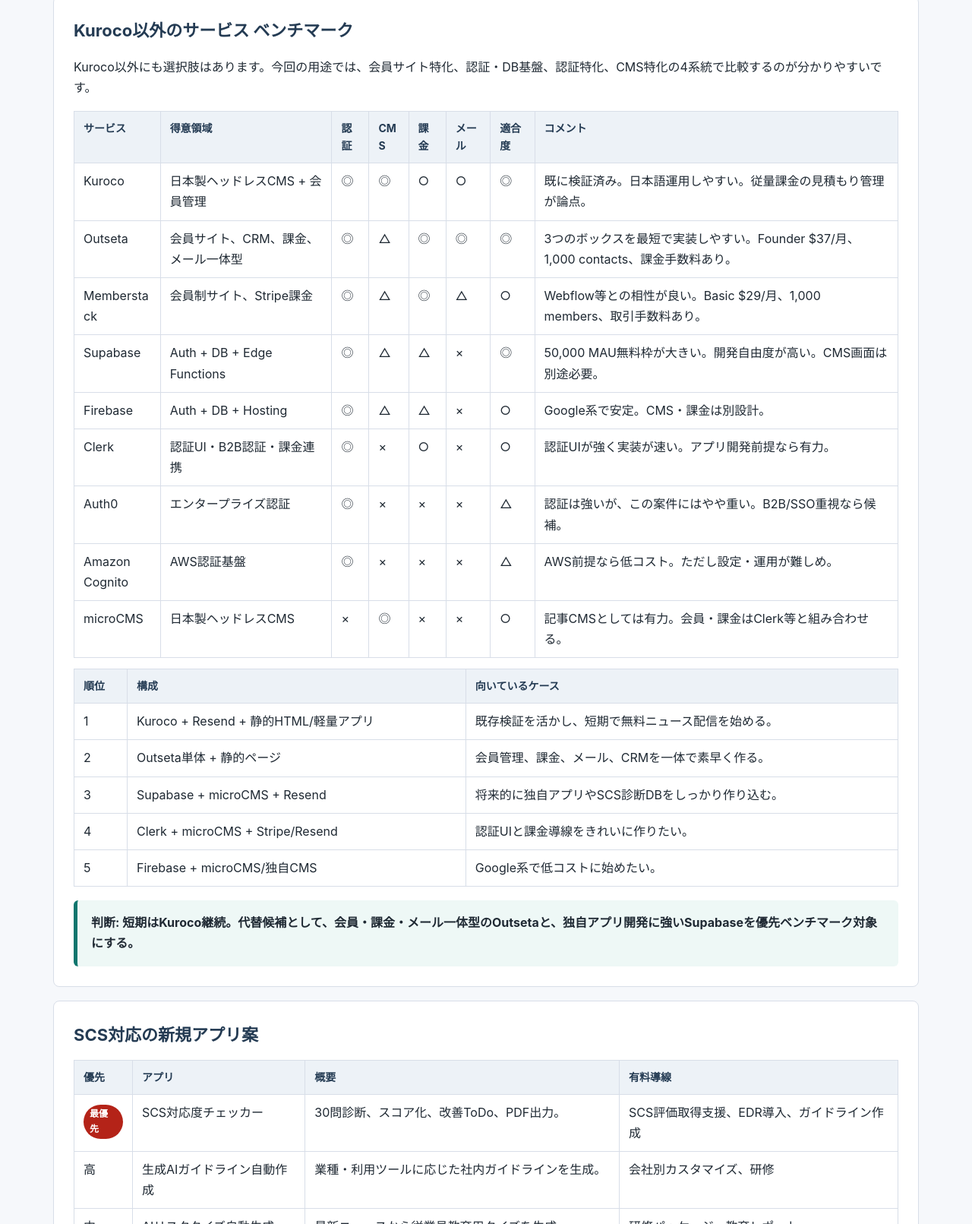
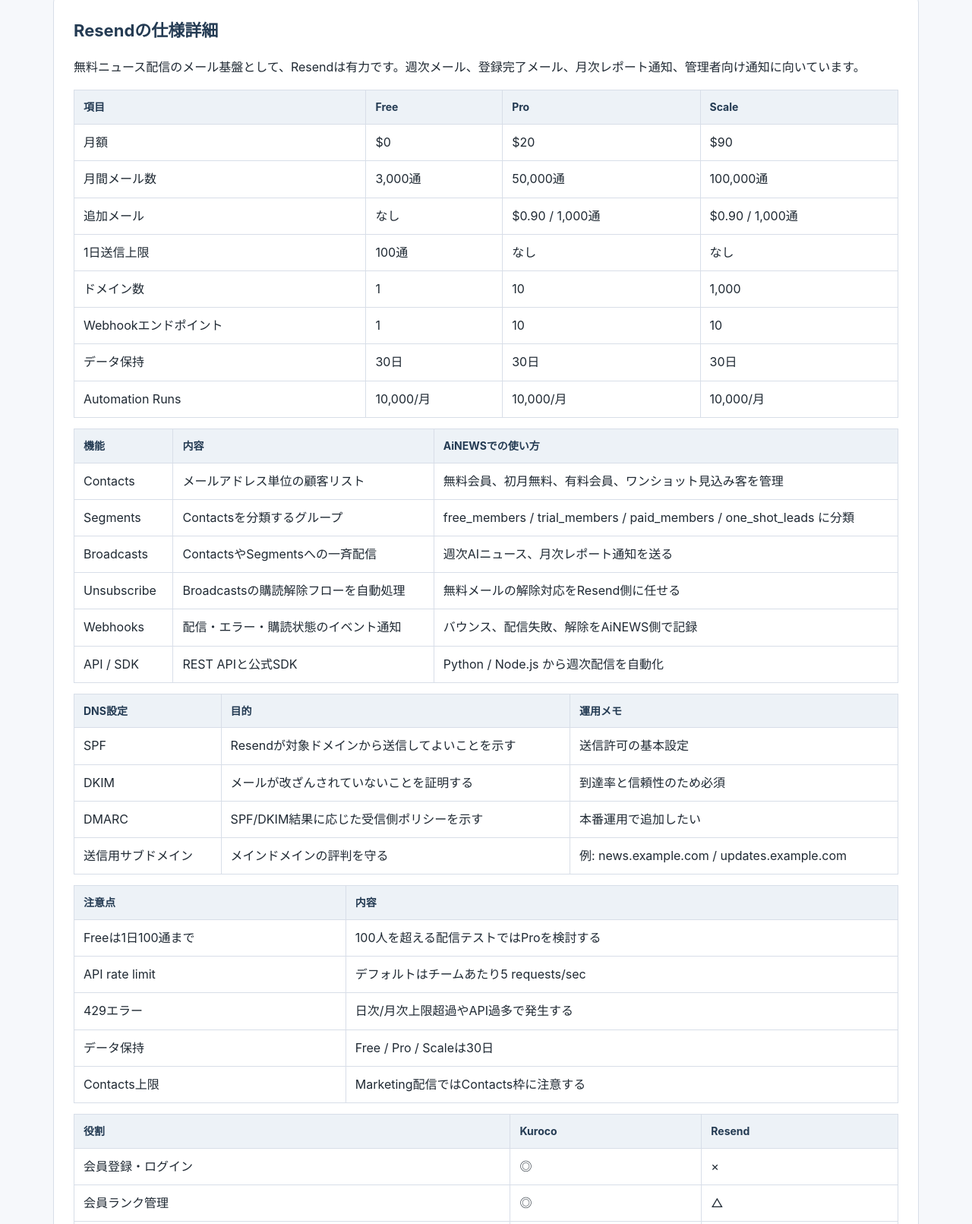
Before and after one commit to TAKAHASHIMITSUGU329/AINEWS-, a plain HTML site: page public/homework/2026-06-05-takahashi-homework.html in a window 1280 px wide. Shown: the part 1792-3403 px from the top of the page at 76% size. Drawn offline with Linux system fonts and the light colour scheme.

Commit message:
Add Resend specifications to homework HTML

```diff
--- a/public/homework/2026-06-05-takahashi-homework.html
+++ b/public/homework/2026-06-05-takahashi-homework.html
@@ -376,6 +376,84 @@
     </section>
 
     <section class="section">
+      <h2>Resendの仕様詳細</h2>
+      <p>無料ニュース配信のメール基盤として、Resendは有力です。週次メール、登録完了メール、月次レポート通知、管理者向け通知に向いています。</p>
+
+      <table>
+        <thead>
+          <tr><th>項目</th><th>Free</th><th>Pro</th><th>Scale</th></tr>
+        </thead>
+        <tbody>
+          <tr><td>月額</td><td>$0</td><td>$20</td><td>$90</td></tr>
+          <tr><td>月間メール数</td><td>3,000通</td><td>50,000通</td><td>100,000通</td></tr>
+          <tr><td>追加メール</td><td>なし</td><td>$0.90 / 1,000通</td><td>$0.90 / 1,000通</td></tr>
+          <tr><td>1日送信上限</td><td>100通</td><td>なし</td><td>なし</td></tr>
+          <tr><td>ドメイン数</td><td>1</td><td>10</td><td>1,000</td></tr>
+          <tr><td>Webhookエンドポイント</td><td>1</td><td>10</td><td>10</td></tr>
+          <tr><td>データ保持</td><td>30日</td><td>30日</td><td>30日</td></tr>
+          <tr><td>Automation Runs</td><td>10,000/月</td><td>10,000/月</td><td>10,000/月</td></tr>
+        </tbody>
+      </table>
+
+      <table>
+        <thead>
+          <tr><th>機能</th><th>内容</th><th>AiNEWSでの使い方</th></tr>
+        </thead>
+        <tbody>
+          <tr><td>Contacts</td><td>メールアドレス単位の顧客リスト</td><td>無料会員、初月無料、有料会員、ワンショット見込み客を管理</td></tr>
+          <tr><td>Segments</td><td>Contactsを分類するグループ</td><td>free_members / trial_members / paid_members / one_shot_leads に分類</td></tr>
+          <tr><td>Broadcasts</td><td>ContactsやSegmentsへの一斉配信</td><td>週次AIニュース、月次レポート通知を送る</td></tr>
+          <tr><td>Unsubscribe</td><td>Broadcastsの購読解除フローを自動処理</td><td>無料メールの解除対応をResend側に任せる</td></tr>
+          <tr><td>Webhooks</td><td>配信・エラー・購読状態のイベント通知</td><td>バウンス、配信失敗、解除をAiNEWS側で記録</td></tr>
+          <tr><td>API / SDK</td><td>REST APIと公式SDK</td><td>Python / Node.js から週次配信を自動化</td></tr>
+        </tbody>
+      </table>
+
+      <table>
+        <thead>
+          <tr><th>DNS設定</th><th>目的</th><th>運用メモ</th></tr>
+        </thead>
+        <tbody>
+          <tr><td>SPF</td><td>Resendが対象ドメインから送信してよいことを示す</td><td>送信許可の基本設定</td></tr>
+          <tr><td>DKIM</td><td>メールが改ざんされていないことを証明する</td><td>到達率と信頼性のため必須</td></tr>
+          <tr><td>DMARC</td><td>SPF/DKIM結果に応じた受信側ポリシーを示す</td><td>本番運用で追加したい</td></tr>
+          <tr><td>送信用サブドメイン</td><td>メインドメインの評判を守る</td><td>例: news.example.com / updates.example.com</td></tr>
+        </tbody>
+      </table>
+
+      <table>
+        <thead>
+          <tr><th>注意点</th><th>内容</th></tr>
+        </thead>
+        <tbody>
+          <tr><td>Freeは1日100通まで</td><td>100人を超える配信テストではProを検討する</td></tr>
+          <tr><td>API rate limit</td><td>デフォルトはチームあたり5 requests/sec</td></tr>
+          <tr><td>429エラー</td><td>日次/月次上限超過やAPI過多で発生する</td></tr>
+          <tr><td>データ保持</td><td>Free / Pro / Scaleは30日</td></tr>
+          <tr><td>Contacts上限</td><td>Marketing配信ではContacts枠に注意する</td></tr>
+        </tbody>
+      </table>
+
+      <table>
+        <thead>
+          <tr><th>役割</th><th>Kuroco</th><th>Resend</th></tr>
+        </thead>
+        <tbody>
+          <tr><td>会員登録・ログイン</td><td>◎</td><td>×</td></tr>
+          <tr><td>会員ランク管理</td><td>◎</td><td>△</td></tr>
+          <tr><td>記事CMS</td><td>◎</td><td>×</td></tr>
+          <tr><td>メール配信</td><td>△</td><td>◎</td></tr>
+          <tr><td>セグメント配信</td><td>△</td><td>◎</td></tr>
+          <tr><td>購読解除</td><td>△</td><td>◎</td></tr>
+          <tr><td>配信ログ</td><td>△</td><td>◎</td></tr>
+          <tr><td>Webhook連携</td><td>○</td><td>◎</td></tr>
+        </tbody>
+      </table>
+
+      <div class="callout">判断: 最初はFreeで10〜30人に配信テストし、無料会員が100人を超えたらProに移行する。Kurocoは会員・記事・権限制御、Resendはメール配信・購読解除・配信ログに分ける。</div>
+    </section>
+
+    <section class="section">
       <h2>Kuroco以外のサービス ベンチマーク</h2>
       <p>Kuroco以外にも選択肢はあります。今回の用途では、会員サイト特化、認証・DB基盤、認証特化、CMS特化の4系統で比較するのが分かりやすいです。</p>
       <table>
```
